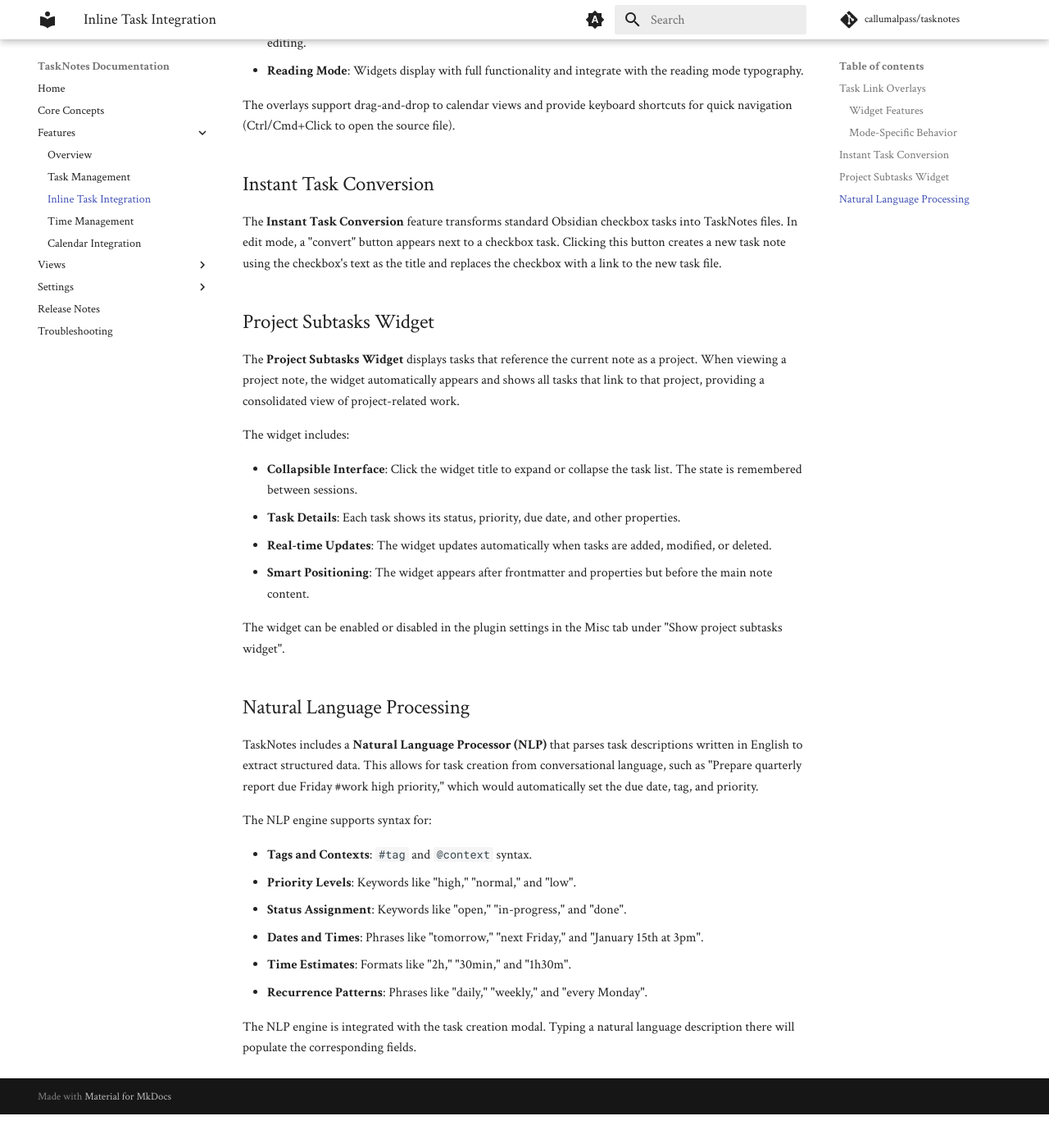
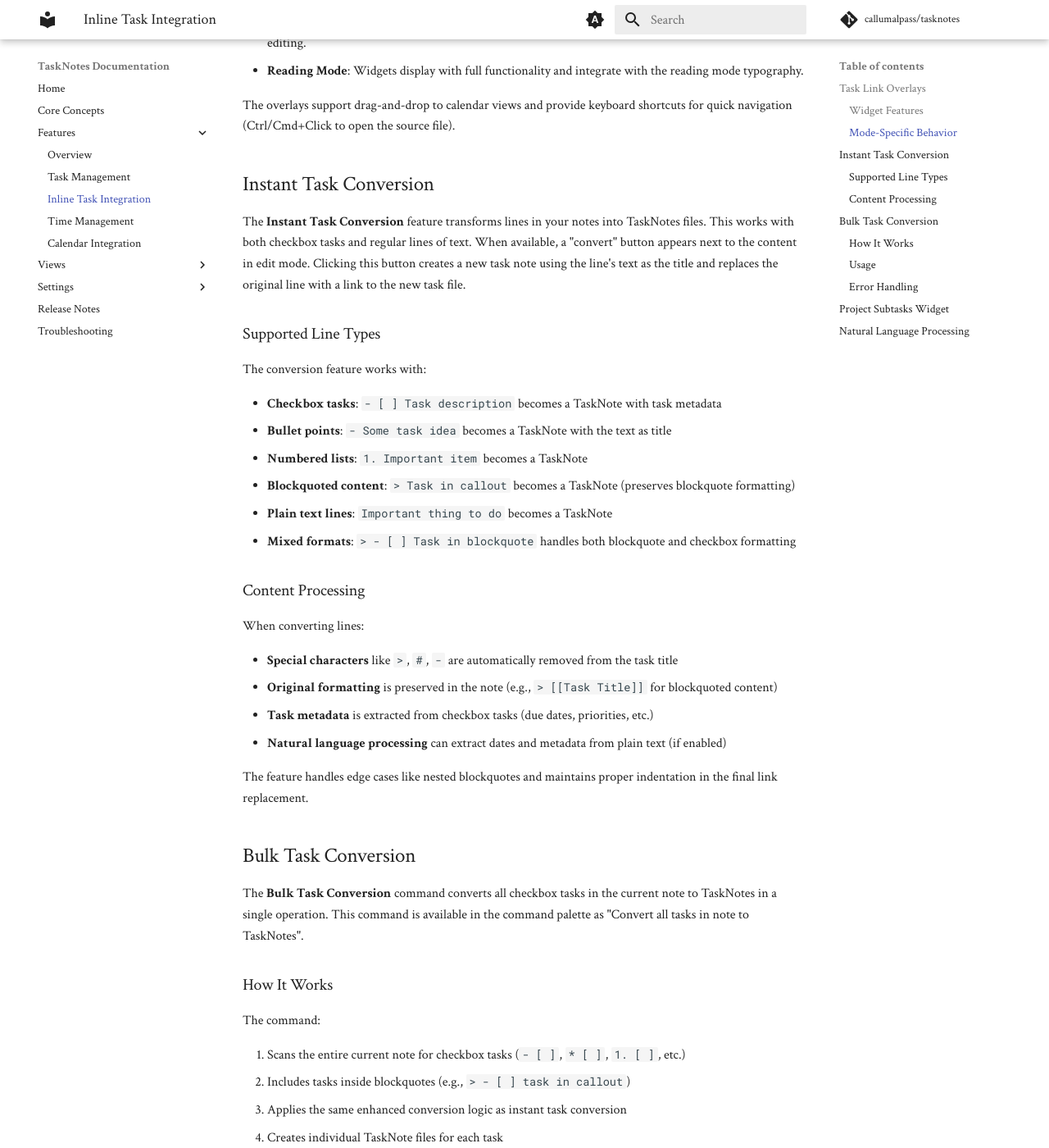
Before and after one commit to thisisthedave/tasknotes, an MkDocs documentation site: the page built from docs/features/inline-tasks.md, in a window 1280 px wide and 1400 px high, scrolled down 1689 px. Shown: the whole window at 82% size. Built offline with MkDocs 1.6.1 and Material for MkDocs 9.7.7, drawn with Linux system fonts in a browser that asks for light colours; comment, search, counter and statistics services are not loaded; before the commit the page ends 3048 px from its top, so only the background shows below that; some of the changed text lies outside the part shown.

Commit message:
docs: Update inline task conversion documentation
Update documentation to reflect enhanced conversion functionality:
- Change from "checkbox tasks only" to "any line type" conversion
- Add comprehensive list of supported line types (checkboxes, bullets, numbered lists, blockquotes, plain text)
- Document content processing behavior (special character removal, formatting preservation)
- Add NLP integration details for metadata extraction
- Update bulk conversion section to reference enhanced logic
- Document blockquote marker preservation and mixed format handling

Resolves documentation gap after implementing support for converting any line to TaskNotes.

```diff
--- a/docs/features/inline-tasks.md
+++ b/docs/features/inline-tasks.md
@@ -36,7 +36,90 @@ The overlays support drag-and-drop to calendar views and provide keyboard shortc
 
 ## Instant Task Conversion
 
-The **Instant Task Conversion** feature transforms standard Obsidian checkbox tasks into TaskNotes files. In edit mode, a "convert" button appears next to a checkbox task. Clicking this button creates a new task note using the checkbox's text as the title and replaces the checkbox with a link to the new task file.
+The **Instant Task Conversion** feature transforms lines in your notes into TaskNotes files. This works with both checkbox tasks and regular lines of text. When available, a "convert" button appears next to the content in edit mode. Clicking this button creates a new task note using the line's text as the title and replaces the original line with a link to the new task file.
+
+### Supported Line Types
+
+The conversion feature works with:
+
+- **Checkbox tasks**: `- [ ] Task description` becomes a TaskNote with task metadata
+- **Bullet points**: `- Some task idea` becomes a TaskNote with the text as title
+- **Numbered lists**: `1. Important item` becomes a TaskNote
+- **Blockquoted content**: `> Task in callout` becomes a TaskNote (preserves blockquote formatting)
+- **Plain text lines**: `Important thing to do` becomes a TaskNote
+- **Mixed formats**: `> - [ ] Task in blockquote` handles both blockquote and checkbox formatting
+
+### Content Processing
+
+When converting lines:
+
+- **Special characters** like `>`, `#`, `-` are automatically removed from the task title
+- **Original formatting** is preserved in the note (e.g., `> [[Task Title]]` for blockquoted content)
+- **Task metadata** is extracted from checkbox tasks (due dates, priorities, etc.)
+- **Natural language processing** can extract dates and metadata from plain text (if enabled)
+
+The feature handles edge cases like nested blockquotes and maintains proper indentation in the final link replacement.
+
+## Bulk Task Conversion
+
+The **Bulk Task Conversion** command converts all checkbox tasks in the current note to TaskNotes in a single operation. This command is available in the command palette as "Convert all tasks in note to TaskNotes".
+
+### How It Works
+
+The command:
+
+1. Scans the entire current note for checkbox tasks (`- [ ]`, `* [ ]`, `1. [ ]`, etc.)
+2. Includes tasks inside blockquotes (e.g., `> - [ ] task in callout`)
+3. Applies the same enhanced conversion logic as instant task conversion
+4. Creates individual TaskNote files for each task
+5. Replaces the original checkboxes with links to the new task files
+6. Preserves original indentation and formatting (including blockquote markers)
+
+The bulk conversion uses the same content processing as instant conversion, automatically removing special characters from task titles while preserving original formatting in the note.
+
+### Usage
+
+To use bulk conversion:
+
+1. Open a note containing checkbox tasks
+2. Access the command palette (`Ctrl+P` / `Cmd+P`)
+3. Search for "Convert all tasks in note to TaskNotes"
+4. Execute the command
+
+The command will display progress and show a summary when complete (e.g., "✅ Successfully converted 5 tasks to TaskNotes!").
+
+!!! warning "Important Considerations"
+
+    **This command modifies note content permanently.** Before using:
+
+    - **Create a backup** of your note if it contains important data
+    - **Review the tasks** to ensure they should become individual TaskNotes
+    - **Expect processing time** - notes with many tasks may take several seconds to process
+    - **Avoid interruption** - do not edit the note while conversion is running
+
+!!! note "Performance"
+
+    Processing time depends on the number of tasks:
+
+    - Small notes (1-10 tasks): Near-instant
+    - Medium notes (10-50 tasks): 2-5 seconds
+    - Large notes (50+ tasks): 10+ seconds
+
+    The operation creates multiple files and updates the note content, which requires disk I/O and editor updates.
+
+### Error Handling
+
+If some tasks fail to convert, the command will:
+
+- Complete successfully converted tasks
+- Display a summary showing both successes and failures
+- Log detailed error information to the console for troubleshooting
+
+Failed conversions typically occur due to:
+
+- Tasks with titles containing invalid filename characters
+- Insufficient disk permissions
+- Very long task titles (over 200 characters)
 
 ## Project Subtasks Widget
 
```
